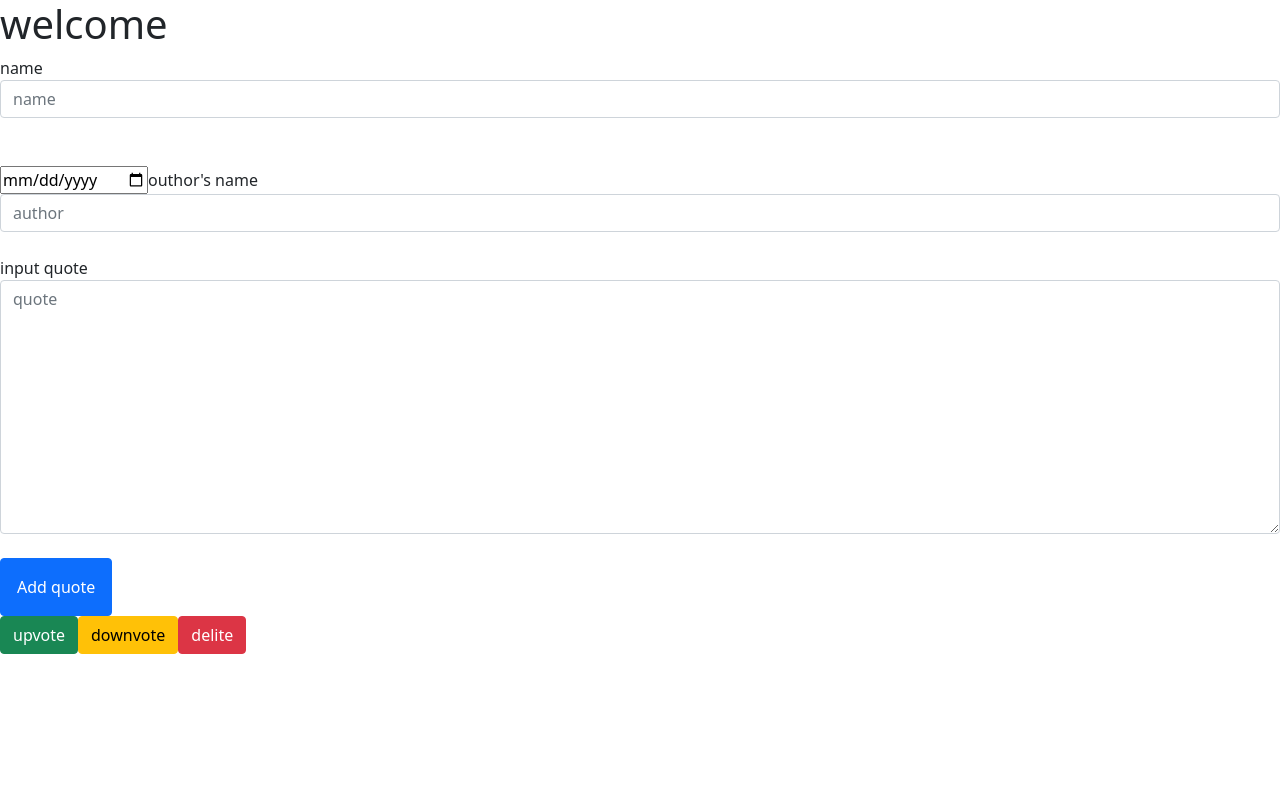
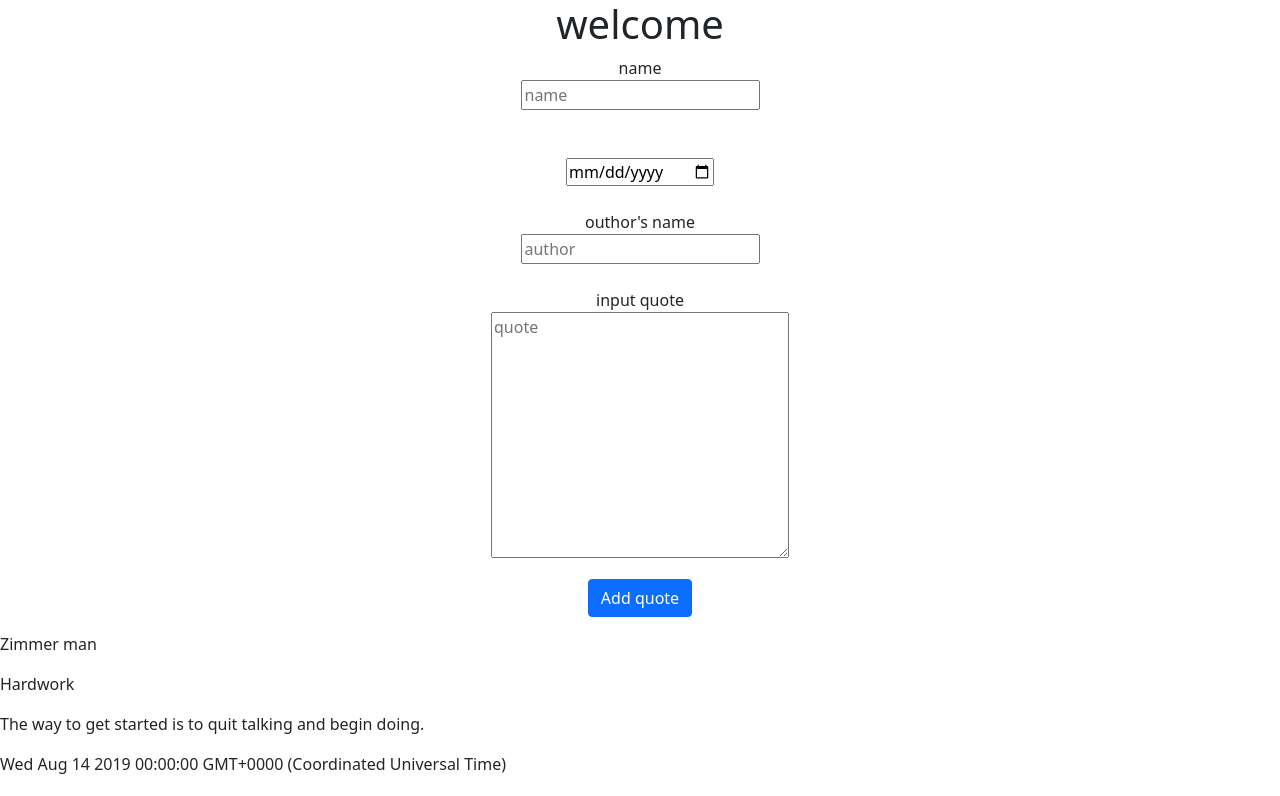
Before and after one commit to kiplangat01/Quote, an Angular app in the folder quote-app/: page / in a window 1280 px wide. Shown: the top 796 px of the page. Built offline with nearby package versions, Linux system fonts and the light colour scheme.

Commit message:
added quote arrays

```diff
--- a/quote-app/src/app/app.module.ts
+++ b/quote-app/src/app/app.module.ts
@@ -6,13 +6,15 @@ import { AppComponent } from './app.component';
 import { QuoteComponent } from './quote/quote.component';
 import { QuoteFormComponent } from './quote-form/quote-form.component';
 import { QuoteDetailsComponent } from './quote-details/quote-details.component';
+import { HighlightDirective } from './highlight.directive';
 
 @NgModule({
   declarations: [
     AppComponent,
     QuoteComponent,
     QuoteFormComponent,
-    QuoteDetailsComponent
+    QuoteDetailsComponent,
+    HighlightDirective
   ],
   imports: [
     BrowserModule,
--- /dev/null
+++ b/quote-app/src/app/highlight.directive.ts
@@ -0,0 +1,10 @@
+import { Directive } from '@angular/core';
+
+@Directive({
+  selector: '[appHighlight]'
+})
+export class HighlightDirective {
+
+  constructor() { }
+
+}
--- a/quote-app/src/app/quote-form/quote-form.component.html
+++ b/quote-app/src/app/quote-form/quote-form.component.html
@@ -2,15 +2,15 @@
 <form action="">
 
     <label for="name">name</label> <br>
-    <input class="form-control" type="text" name="name" id="name" placeholder="name">
+    <input type="text" name="name" required id="name" placeholder="name"> <br>
      <br>
      <label for="date"></label> <br>
-     <input type="date" placeholder="date" id="date">
+     <input type="date" required placeholder="date" id="date"> <br> <br>
     <label for="author">outhor's name</label> <br>
-    <input class="form-control" type="text" name="author" id="author" placeholder="author">
+    <input  type="text" name="author" id="author" required placeholder="author"> <br>
     <br>
     <label for="quote">input quote</label><br>
-    <textarea class="form-control" name="" id="" cols="30" rows="10" placeholder="quote"></textarea>
+    <textarea  name="" id="" required cols="30" rows="10" placeholder="quote"></textarea>
     <br>
-    <button class="btn btn-primary p-3"  type="submit" id="add">Add quote</button>
+    <button class="btn btn-primary"  type="submit" id="add">Add quote</button>
 </form>
--- a/quote-app/src/app/quote.ts
+++ b/quote-app/src/app/quote.ts
@@ -1,2 +1,9 @@
 export class Quote {
+    showInfo!: boolean;
+  completeDate!: Date;
+    constructor(public id:number,public name:string,public title:string,public quote:string,public author:string, public datePosted: Date,public likes:number, public dislikes:number){
+        this.showInfo=false;
+      }
+
+
 }
--- a/quote-app/src/app/quote/quote.component.html
+++ b/quote-app/src/app/quote/quote.component.html
@@ -1,5 +1,12 @@
-
 
 <h1>welcome</h1>
 <app-quote-form></app-quote-form>
+
+<div *ngFor="let quotes of myQuotes; let i = index">
+    <p>{{quotes.name}}</p>
+    <p>{{quotes.title}}</p>
+    <p>{{quotes.quote}}</p>
+    <p>{{quotes.datePosted}}</p>
+</div>
+
 <app-quote-details></app-quote-details>
--- a/quote-app/src/app/quote/quote.component.ts
+++ b/quote-app/src/app/quote/quote.component.ts
@@ -1,4 +1,5 @@
 import { Component, OnInit } from '@angular/core';
+import { Quote } from '../quote';
 
 @Component({
   selector: 'app-quote',
@@ -7,7 +8,19 @@ import { Component, OnInit } from '@angular/core';
 })
 export class QuoteComponent implements OnInit {
 
-  constructor() { }
+  quote: Quote[] = [
+
+  new Quote (1,'Jared','Living','The greatest glory in living lies not in never falling, but in rising every time we fall.','Nelson Mandela', new Date(2019,7,12),0,0),
+  new Quote (2,'Zimmer man','Hardwork','The way to get started is to quit talking and begin doing.','Walt Disney',new Date(2019,7,14),0,0),
+  ]
+  get myQuotes(){
+    return this.quote.sort((a,b)=>{
+      return <any>new Date(b.datePosted) - <any>new Date(a.datePosted);
+    });
+  }
+
+    constructor() { }
+
 
   ngOnInit(): void {
   }
--- a/quote-app/src/styles.css
+++ b/quote-app/src/styles.css
@@ -1 +1,11 @@
 /* You can add global styles to this file, and also import other style files */
+form{
+    text-align: center;
+}
+
+h1{
+    text-align: center;
+}
+button{
+    margin: 15px;
+}
```
Also changed, not shown: 1 other file (tests, documents, lock files or other folders).
